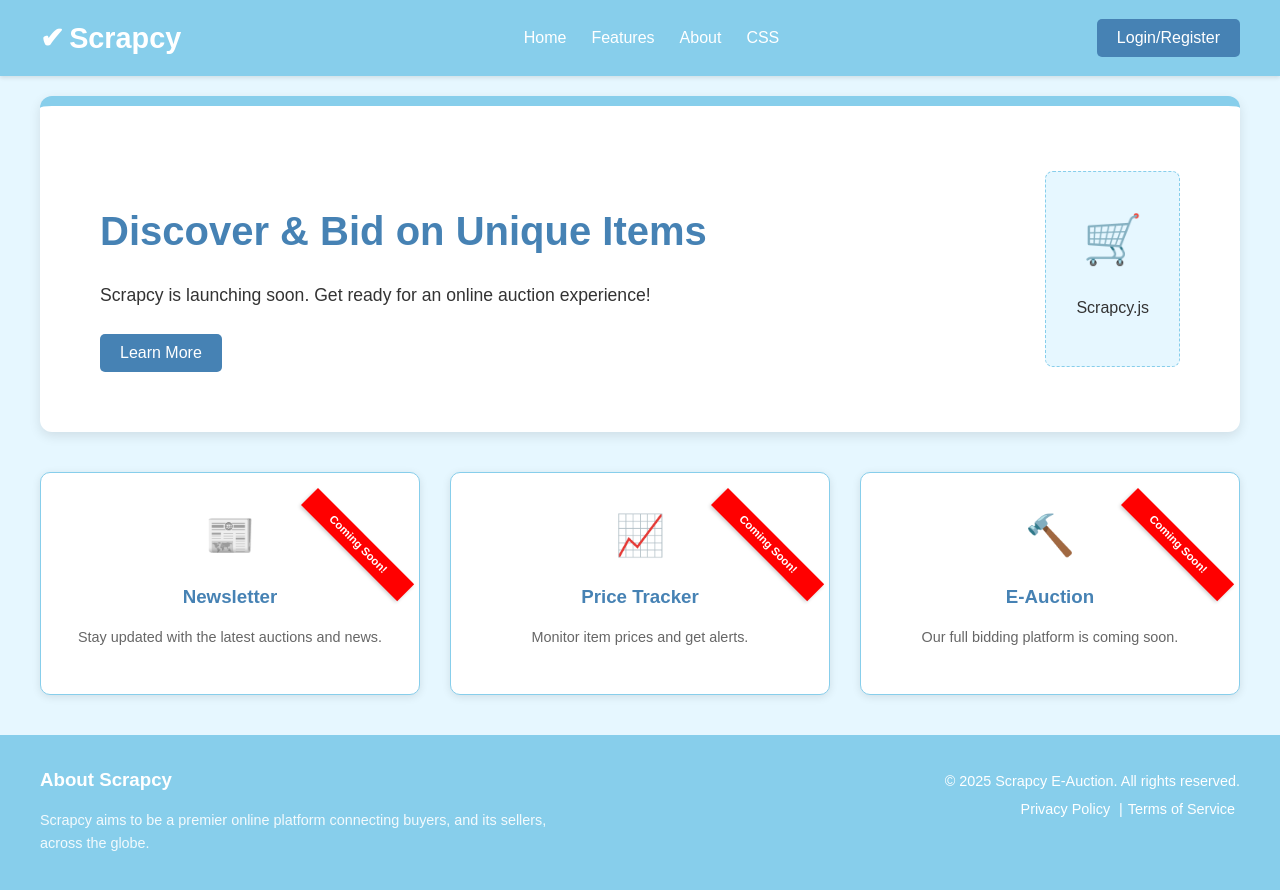
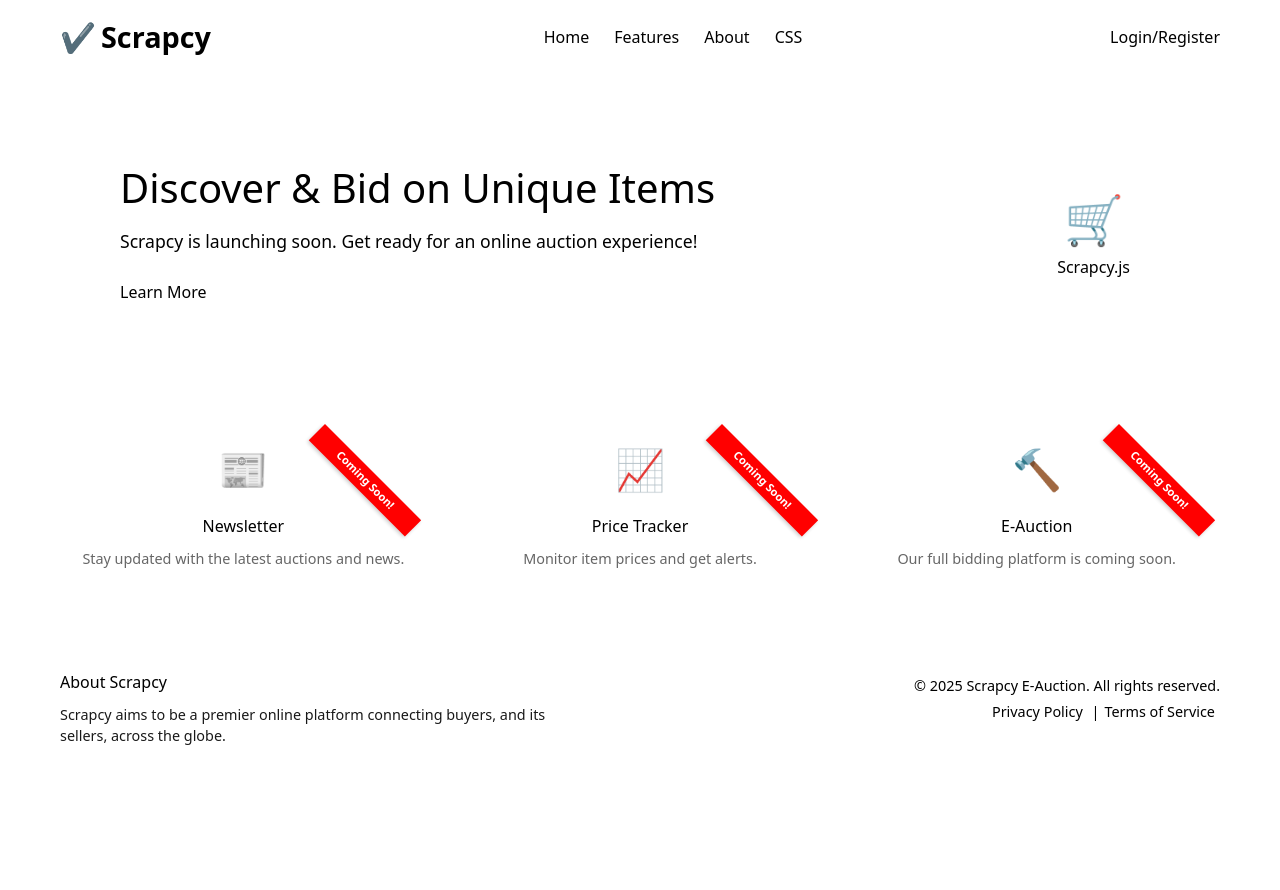
Before and after one commit to nilesh94/scrapcy-frontend, a React (Create React App) app: page / in a window 1280 px wide. Shown: the top 890 px of the page. After the commit the page ends 800 px from the top, so only its background shows below. Built offline with nearby package versions, Linux system fonts and the light colour scheme.

Commit message:
Replace custom CSS with Tailwind CSS setup
Removed custom styles and added Tailwind CSS directives.

```diff
--- a/src/index.css
+++ b/src/index.css
@@ -1,45 +1,9 @@
-/* src/index.css */
+@tailwind base;
+@tailwind components;
+@tailwind utilities;
 
-/* Define the sky-blue color palette */
-:root {
-  --color-primary: #87ceeb; /* Sky Blue */
-  --color-primary-dark: #4682b4; /* Steel Blue for darker accents */
-  --color-light-bg: #e6f7ff; /* Very light blue background */
-  --color-text: #333333;
-  --color-white: #ffffff;
-  --color-shadow: rgba(0, 0, 0, 0.1);
+@layer utilities {
+  .pause-on-hover:hover {
+    animation-play-state: paused;
+  }
 }
-
-body {
-  margin: 0;
-  font-family: 'Arial', sans-serif;
-  background-color: var(--color-light-bg);
-  color: var(--color-text);
-  line-height: 1.6;
-}
-
-#root {
-  display: flex;
-  flex-direction: column;
-  min-height: 100vh;
-}
-
-.App {
-  flex-grow: 1;
-}
-
-/* Base Button Style */
-.btn {
-  background-color: var(--color-primary-dark);
-  color: var(--color-white);
-  border: none;
-  padding: 10px 20px;
-  border-radius: 5px;
-  cursor: pointer;
-  font-size: 1em;
-  transition: background-color 0.3s ease;
-}
-
-.btn:hover {
-  background-color: var(--color-primary);
-}
```
